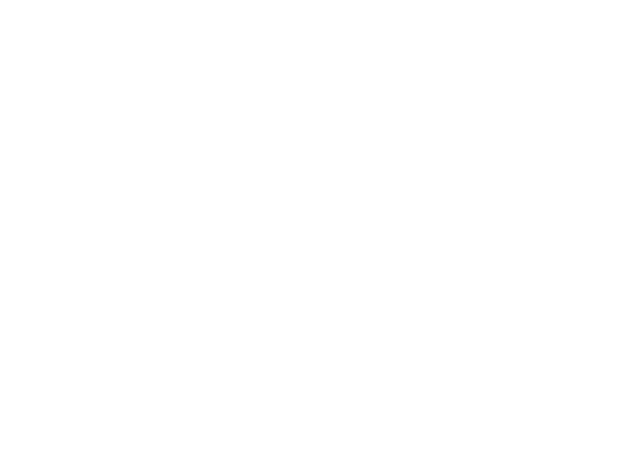
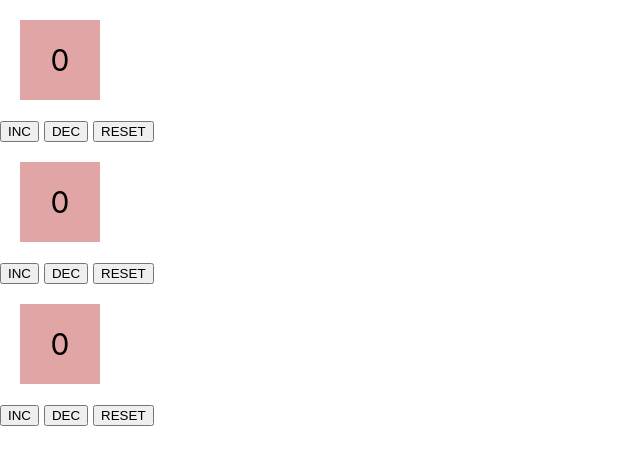
Before and after one commit to Ivanus-Volodymyr/my-react, a React (Create React App) app: page / in a window 1280 px wide. Shown: the top 464 px of the page, without its empty margins (0-640 px from the left). Built offline with nearby package versions, Linux system fonts and the light colour scheme.

Commit message:
useReducer_tack

```diff
--- a/src/App.js
+++ b/src/App.js
@@ -10,4 +10,4 @@ function App() {
     );
 }
 
-export default App;
+    export default App;
--- /dev/null
+++ b/src/components/Counter/Counter.css
@@ -0,0 +1,14 @@
+.Count{
+    margin: 20px;
+    padding: 20px;
+    background: #e2a5a5;
+    width: 40px;
+    height: 40px;
+    display: flex;
+    align-items: center;
+    justify-content: center;
+    font-size: 30px;
+}
+button{
+    margin-right: 5px;
+}
--- a/src/components/Counter/Counter.js
+++ b/src/components/Counter/Counter.js
@@ -1,9 +1,64 @@
-import React from 'react';
+import React, {useReducer} from 'react';
+
+import './Counter.css'
+
+const reducer = (state, action) => {
+    switch (action.type) {
+        case 'inc':
+            switch (action.target) {
+                case 'count1':
+                    return {...state, count1: state.count1 + 1}
+                case 'count2':
+                    return {...state, count2: state.count2 + 1}
+                case 'count3':
+                    return {...state, count3: state.count3 + 1}
+            }
+        case 'dec':
+            switch (action.target) {
+                case 'count1':
+                    return {...state, count1: state.count1 - 1}
+                case 'count2':
+                    return {...state, count2: state.count2 - 1}
+                case 'count3':
+                    return {...state, count3: state.count3 - 1}
+            }
+        case 'reset':
+            switch (action.target) {
+                case 'count1':
+                    return {...state, count1: state.count1 = 8}
+                case 'count2':
+                    return {...state, count2: state.count2 = 8}
+                case 'count3':
+                    return {...state, count3: state.count3 = 8}
+            }
+        default:
+            throw new Error('My error')
+    }
+    return state;
+}
 
 const Counter = () => {
+    const [state, dispatch] = useReducer(reducer, {count1: 0, count2: 0, count3: 0});
     return (
         <div>
-
+            <div>
+                <div className={"Count"}>{state.count1}</div>
+                <button onClick={() => dispatch({type: 'inc', target: 'count1'})}>INC</button>
+                <button onClick={() => dispatch({type: 'dec', target: 'count1'})}>DEC</button>
+                <button onClick={() => dispatch({type: 'reset', target: 'count1'})}>RESET</button>
+            </div>
+            <div>
+                <div className={"Count"}>{state.count2}</div>
+                <button onClick={() => dispatch({type: 'inc', target: 'count2'})}>INC</button>
+                <button onClick={() => dispatch({type: 'dec', target: 'count2'})}>DEC</button>
+                <button onClick={() => dispatch({type: 'reset', target: 'count2'})}>RESET</button>
+            </div>
+            <div>
+                <div className={"Count"}>{state.count3}</div>
+                <button onClick={() => dispatch({type: 'inc', target: 'count3'})}>INC</button>
+                <button onClick={() => dispatch({type: 'dec', target: 'count3'})}>DEC</button>
+                <button onClick={() => dispatch({type: 'reset', target: 'count3'})}>RESET</button>
+            </div>
         </div>
     );
 };
```
